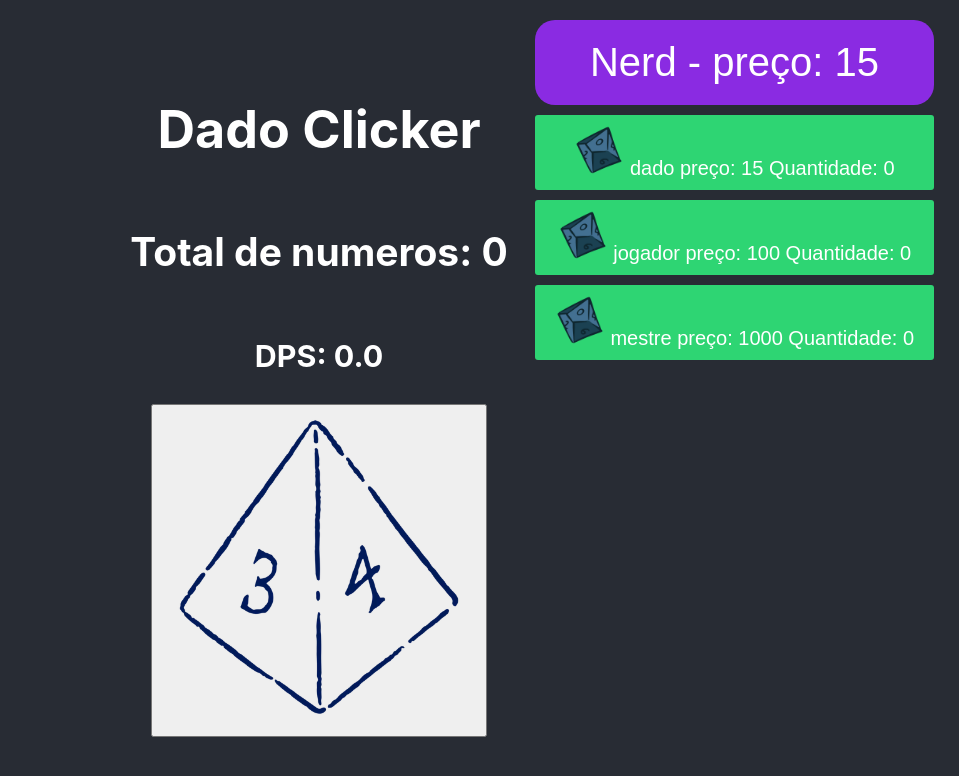
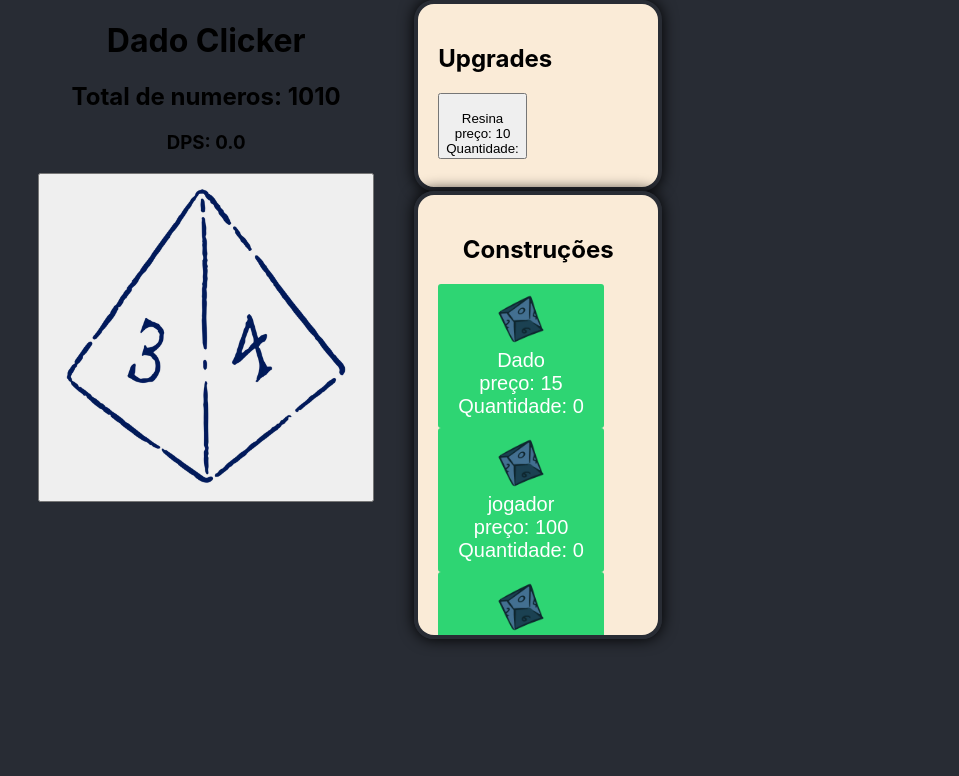
Before and after one commit to Sollarium22/Dados-base, a React (Create React App) app: page / in a window 1280 px wide. Shown: the top 776 px of the page, without its empty margins (321-1280 px from the left). Built offline with nearby package versions, Linux system fonts and the light colour scheme.

Commit message:
Upgrades e listas
Funcionando todas as questoes de upgrades.

```diff
--- a/src/App.css
+++ b/src/App.css
@@ -6,20 +6,3 @@
   height: 40vmin;
   pointer-events: none;
 }
-
-
-.App-header {
-  background-color: #282c34;
-  min-height: 100vh;
-  display: flex;
-  flex-direction: column;
-  align-items: center;
-  justify-content: center;
-  font-size: calc(10px + 2vmin);
-  color: white;
-}
-
-
-.App-link {
-  color: #61dafb;
-}
--- a/src/App.js
+++ b/src/App.js
@@ -7,22 +7,52 @@ import dodo from './dodo.png'
 
 function App() {
 
-  const [contagem, setContagem] = useState(0); // total de dados
+  const [contagem, setContagem] = useState(1010); // total de dados
   const [DPS, setDps] = useState(0); // total de Dados por segundo Dps
+  const [click, setClick] = useState(1); // clic
   const [preco, setPreco] = useState(15);// preco
   const [construcoes, setConstrucoes] = useState([
-  {nome: "dado", preco: 15, dps: 0.2,  quantidade: 0, icone: dodo},
+  {nome: "Dado", preco: 15, dps: 0.5,  quantidade: 0, icone: dodo},
   {nome: "jogador", preco: 100,dps: 1,  quantidade: 0, icone: dodo},
+  {nome: "mesa", preco: 100,dps: 1,  quantidade: 0, icone: dodo},
   {nome: "mestre", preco: 1000,dps: 5,  quantidade: 0, icone: dodo}
-  ]
+  ]);
 
-  )
+  const [upgrade, setUpgrade] = useState([
+    {nome: "Resina" , preco:"10" , efeito:"duplicarClick" , comprado: false , id: "click1"},
+    {nome: "Dados metalicos" , preco:"10" , efeito:"duplicarDado" , comprado: false , id: "dados1"},
+    {nome: "Dados Cromados", preco:"10" , efeito:"duplicarDado" , comprado: false, id: "dados2"}
+
+  ])
 
   function contarDado(){
-    setContagem(contagem + 1);
+    setContagem(contagem + click);
 
   }
 
+  // EFEITO DE UPGRADES
+    useEffect(() => {
+      const multiplicador = upgrade.filter(u => u.efeito === "duplicarClick" && u.comprado).length;
+      const novoClick = 1 * (2 ** multiplicador);
+      setClick(novoClick);
+
+      const mult_dado = upgrade.filter(u => u.efeito === "duplicarDado" && u.comprado).length;
+      const novoDado = 0.5 * (2 ** mult_dado);
+      setConstrucoes((anterior) =>
+        anterior.map((c) => {
+          if(c.nome === "Dado"){
+          return { ...c, dps: novoDado}
+          }
+          return c;
+        })
+      )
+
+    }, [upgrade])
+
+
+
+
+  // TEMPO DO JOGO
   useEffect(() =>{
     const timer = setInterval(() =>{
       const producao = construcoes.reduce((soma, c) => soma + c.dps * c.quantidade, 0)
@@ -32,9 +62,30 @@ function App() {
     return() => clearInterval(timer);//limpa o timer
   }, [construcoes]);
 
+
+
+function comprarUpgrade(indice) {
+    setUpgrade((anterior) => {
+      const novo = anterior.map((u, i) => {
+        if (contagem >= u.preco && i === indice && !u.comprado) {
+          setContagem(contagem - u.preco);
+
+          return  {
+            ...u,
+            comprado: true
+          };
+        }
+        return u;
+      });
+      return novo
+    });
+  };
+
+
+
   function comprarConstrucao(indice) {
-    setConstrucoes((anterior) =>
-      anterior.map((c, i) => {
+    setConstrucoes((anterior) => {
+      const novo = anterior.map((c, i) => {
         if (contagem >= c.preco && i == indice) {
           setContagem(contagem - c.preco);
           return  {
@@ -44,32 +95,78 @@ function App() {
           }
         }
         return c;
-      }
-      )
-    )
-  }
+      });
+      return novo
+    });
+  };
+
+    const contagemDado = construcoes.find((c) => c.nome === "Dado")?.quantidade || 0;
+    //APARECER UPRGADES
+    const upgradeDisponiveis = upgrade.
+    map((u, i) => ({ ...u, indiceOriginal: i }))
+    .filter(u => {
+      if (u.comprado) return false;
+
+      if (u.id === "click1" && contagem < 100) return false;
+      if (u.id === "dados1" && contagemDado < 1) return false;
+      if (u.id === "dados2" && contagemDado < 10) return false;
+
+      return true;
+    });
+
+     //lista de comprados:
+    const upgradeComprados = upgrade.filter((u) => u.comprado)
+
 
 
 
   return (
     <div className="App">
-      <header className="App-header">
-        <h1>Dado Clicker</h1>
-        <h2>Total de numeros: {Math.floor(contagem)}</h2>
-        <h3>DPS: {DPS.toFixed(1)}</h3>
+      <div className="jogo">
+        <div class="secao-dado">
+          <h1>Dado Clicker</h1>
+          <h2>Total de numeros: {Math.floor(contagem)}</h2>
+          <h3>DPS: {DPS.toFixed(1)}</h3>
         <button id="dado" onClick={contarDado}><img src={dado} className="App-logo" alt="logo"style={{cursor: "pointer"}}/> </button>
+         </div>
 
-      </header>
 
-    <div class="menu-lateral">
-        <button id="nerd" onClick={comprarConstrucao} style={{cursor: "pointer"}}>Nerd -  preço: {preco}</button>
 
-    {construcoes.map((c, i) =>
-      <button onClick={() => comprarConstrucao(i)}> <img src={c.icone}></img> {c.nome} preço: {c.preco} Quantidade: {c.quantidade} </button>
-    )}
+      <div class="lado-direito">
+
+        <div class="secao-upgrade">
+          <h2>Upgrades</h2>
+          {upgradeDisponiveis.map((u, i) =>
+         <button onClick={() => comprarUpgrade(u.indiceOriginal)} disabled={contagem < u.preco}
+            style={{
+              opacity: contagem < u.preco ? 0.6 : 1,
+              cursor: contagem < u.preco ? "not-allowed" : "pointer",
+              marginBottom: "8px",
+            }}
+         >
+            <img src={u.icone}></img> <br />
+            {u.nome} <br />
+            preço: {u.preco} <br />
+            Quantidade: {u.quantidade} <br />
+          </button>
+          )}
+        </div>
+
+        <div class="secao-construcao">
+          <h2>Construções</h2>
+          {construcoes.map((c, i) =>
+         <button onClick={() => comprarConstrucao(i)}>
+            <img src={c.icone}></img> <br />
+            {c.nome} <br />
+            preço: {c.preco} <br />
+            Quantidade: {c.quantidade} <br />
+          </button>
+          )}
+        </div>
+      </div>
+
 
     </div>
-
     </div>
   );
 }
--- a/src/index.css
+++ b/src/index.css
@@ -9,43 +9,71 @@ body {
 }
 
 body {
-    min-height: 100vh; /* Ocupa a altura total da tela */
+
     display: flex;
     justify-content: center; /* Centraliza o #DADO horizontalmente */
     align-items: center; /* Centraliza o #DADO verticalmente */
-    position: relative; /* Base de referência para o botão absoluto */
-    overflow: hidden;
+
+
 }
 
-#dado {
-  font-size: calc(10px + 2vmin);
-  color: white;
 
+
+.jogo {
+  display:flex;
+  justify-content: space-between;
+  width: 90%;
+  align-items: flex-start;
+  margin: 0 auto;
+  gap: 40px;
 }
-#nerd {
-  top: 20px; /* Distância do topo */
-  right: 20px; /* Distância da direita */
-  background: blueviolet;
-  font-size: 40px;
+
+.secao-dado{
+  flex:1;
+  text-align: center;
+}
+
+.lado-direito{
+  display: flex;
+  flex-direction: column;
+}
+
+.secao-upgrade{
+  width: 200px;
+  text-align: left;
+  background-color: antiquewhite;
   padding: 20px;
   border-radius: 20px;
-  border: 5px;
+  border: 4px solid #282c34;
+  box-shadow: 0 0 15px #000;
+  max-height: 500px;
+  overflow-y: auto;
+  scrollbar-width: thin;
+  scrollbar-color: #fff;
 }
 
-.menu-lateral {
-    position: absolute;
-    top: 20px;
-    right: 20px;
-    max-height: 80vh; /* Ocupa no máximo 80% da altura da tela */
-    display: flex;
-    flex-direction: column; /* Organiza os botões em coluna */
-    gap: 10px; /* Espaçamento entre os botões */
-    overflow-y: auto; /* Ativa a barra de rolagem vertical quando necessário */
-    padding-right: 5px; /* Espaço para a barra de rolagem não cobrir o texto */
+
+.secao-construcao{
+  width: 200px;
+  text-align: left;
+  background-color: antiquewhite;
+  padding: 20px;
+  border-radius: 20px;
+  border: 4px solid #282c34;
+  box-shadow: 0 0 15px #000;
+  max-height: 400px;
+  overflow-y: auto;
+  scrollbar-width: thin;
+  scrollbar-color: #fff;
 }
 
-.menu-lateral button {
-     padding: 10px 20px;
+.secao-construcao img {
+  height: 50px;
+  width: 50px;
+}
+
+.secao-construcao button {
+    padding: 10px 20px;
     font-size: 14px;
     background-color: #2ed573;
     color: white;
@@ -56,7 +84,7 @@ body {
     font-size: 20px;
 }
 
-.menu-lateral img {
-  height: 50px;
-  width: 50px;
+.secao-construcao h2 {
+  text-align: center;
+  margin-bottom: 20px;
 }
```
